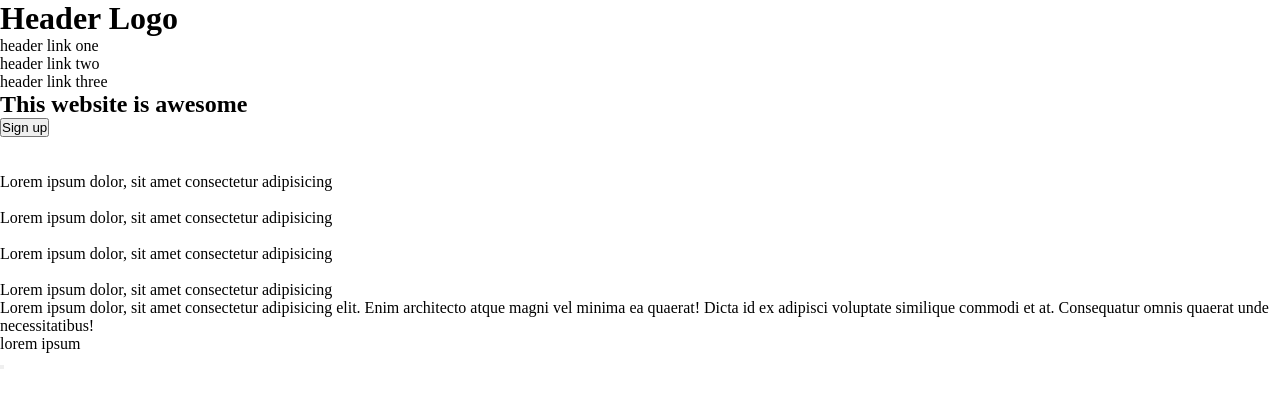
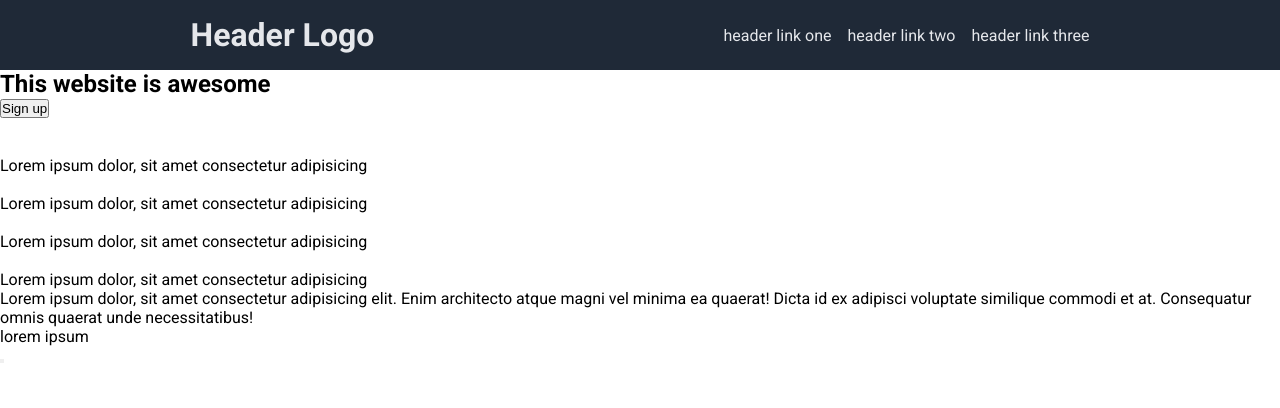
Before and after one commit to KamilPiech/landing-page, a plain HTML site: page index.html in a window 1280 px wide. Drawn offline with Linux system fonts and the light colour scheme.

Commit message:
Style header in the index.html

```diff
--- a/index.html
+++ b/index.html
@@ -10,9 +10,9 @@
     <header class="header">
         <h1>Header Logo</h1>
         <ul>
-            <li>header link one</li>
-            <li>header link two</li>
-            <li>header link three</li>
+            <li><a href="">header link one</a></li>
+            <li><a href="">header link two</a></li>
+            <li><a href="">header link three</a></li>
         </ul>
     </header>
     <section class="hero">
--- a/style.css
+++ b/style.css
@@ -1,4 +1,32 @@
+@import url('https://fonts.googleapis.com/css2?family=Roboto:ital,wght@0,100..900;1,100..900&display=swap');
+
 * {
     margin: 0;
     padding: 0;
 }
+
+body {
+    font-family: 'Roboto', sans-serif;
+    display: flex;
+    flex-direction: column;
+}
+
+.header {
+    display: flex;
+    align-items: center;
+    justify-content: space-around;
+    padding: 16px;
+    background-color: #1f2937;
+    color: #e5e7eb;
+}
+
+.header ul {
+    display: flex;
+    gap: 16px;
+    list-style-type: none;
+}
+
+.header a {
+    text-decoration: none;
+    color: #e5e7eb;
+}
```
